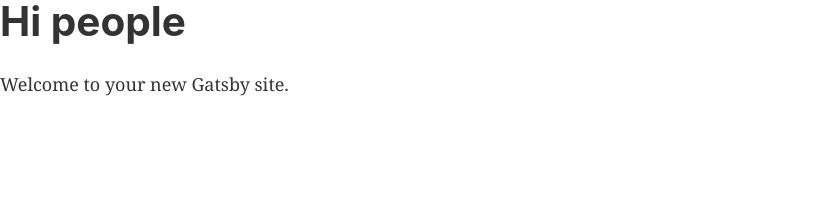
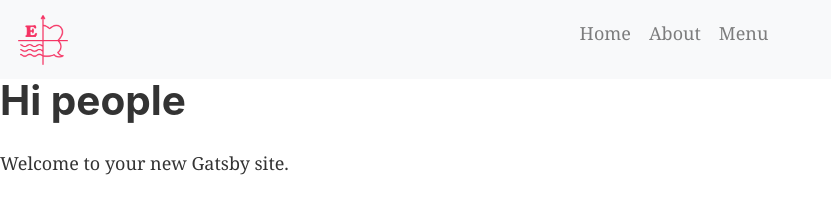
Before and after one commit to stuart-p/northern_eudaimonia, a Gatsby site: page / in a window 1280 px wide. Shown: the whole page, without its empty margins (0-831 px from the left). Built offline with nearby package versions, Linux system fonts and the light colour scheme; Gatsby itself is replaced by a stand-in of ours.

Commit message:
bootstrap added, navbar component created

```diff
--- /dev/null
+++ b/src/components/Globals/Navbar.js
@@ -0,0 +1,61 @@
+import React, { useState } from "react";
+import { Link } from "gatsby";
+import logo from "../../images/logoPink.png";
+
+const Navbar = () => {
+  const [navbarOpen, setNavbarOpen] = useState(false);
+  const [linkCss, setLinkCss] = useState("collapse navbar-collapse");
+  const [navLinks, setNavLinks] = useState([
+    {
+      id: 1,
+      path: "/",
+      text: "home",
+    },
+    {
+      id: 2,
+      path: "/about",
+      text: "about",
+    },
+    {
+      id: 3,
+      path: "/menu",
+      text: "menu",
+    },
+  ]);
+
+  const navbarHandler = () => {
+    if (navbarOpen) {
+      setNavbarOpen(false);
+      setLinkCss("collapse navbar-collapse");
+    } else {
+      setNavbarOpen(true);
+      setLinkCss("collapse navbar-collapse show");
+    }
+  };
+
+  return (
+    <nav className="navbar navbar-expand-sm bg-light navbar-light">
+      <Link to="/" className="navbar-brand">
+        <img src={logo} alt="logo" height={50} width={50} />
+      </Link>
+      <button className="navbar-toggler" type="button" onClick={navbarHandler}>
+        <span className="navbar-toggler-icon" />
+      </button>
+      <div className={linkCss}>
+        <ul className="navbar-nav mx-auto">
+          {navLinks.map(link => {
+            return (
+              <li key={link.id} className="nav-item">
+                <Link to={link.path} className="nav-link text-capitalize">
+                  {link.text}
+                </Link>
+              </li>
+            );
+          })}
+        </ul>
+      </div>
+    </nav>
+  );
+};
+
+export default Navbar;
--- a/src/components/layout.css
+++ b/src/components/layout.css
@@ -218,7 +218,8 @@
   padding-left: 0;
   padding-right: 0;
   padding-top: 0;
-  margin-bottom: 1.45rem;
+  /* margin-bottom: 1.45rem; */
+  margin-bottom: 0;
 }
 h1 {
   margin-left: 0;
--- a/src/components/layout.js
+++ b/src/components/layout.js
@@ -12,8 +12,15 @@
 import "./bootstrap.min.css";
 import "./layout.css";
 
+import Navbar from "./Globals/Navbar";
+
 const Layout = ({ children }) => {
-  return <>{children}</>;
+  return (
+    <>
+      <Navbar />
+      {children}
+    </>
+  );
 };
 
 Layout.propTypes = {
```
